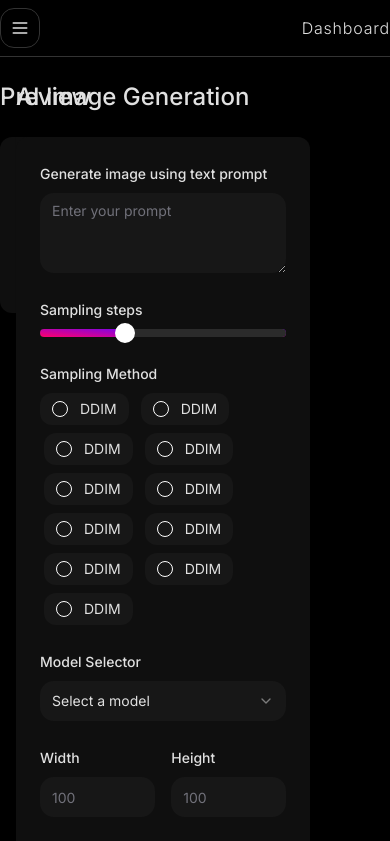
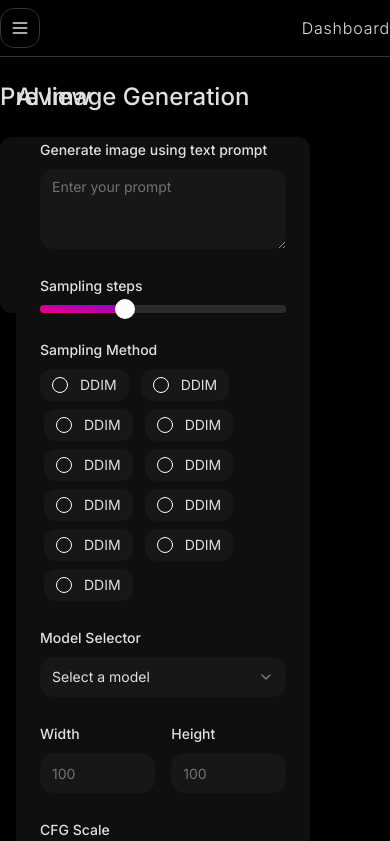
Before and after one commit to ra-kesh/Stupid-AI, a Next.js app: page /generate-image in a window 390 px wide. Shown: the top 841 px of the page. Built offline with nearby package versions, Linux system fonts and the light colour scheme.

Commit message:
style:fin

```diff
--- a/app/(dashboard)/generate-image/page.tsx
+++ b/app/(dashboard)/generate-image/page.tsx
@@ -12,7 +12,7 @@ const GenerateImage = () => {
       <Preview />
       <Card className=" bg-inherit lg:col-span-3">
         <CardHeader className="px-0 text-2xl font-medium 2xl:text-3xl 4xl:text-4xl">AI Image Generation</CardHeader>
-        <CardContent className="gap-4 rounded-xl bg-form p-6 4xl:rounded-3xl 4xl:p-10">
+        <CardContent className="gap-4 rounded-xl bg-form lg:p-3 xl:p-6 4xl:rounded-3xl 4xl:p-10">
           <ImageGenerationForm />
         </CardContent>
       </Card>
```
